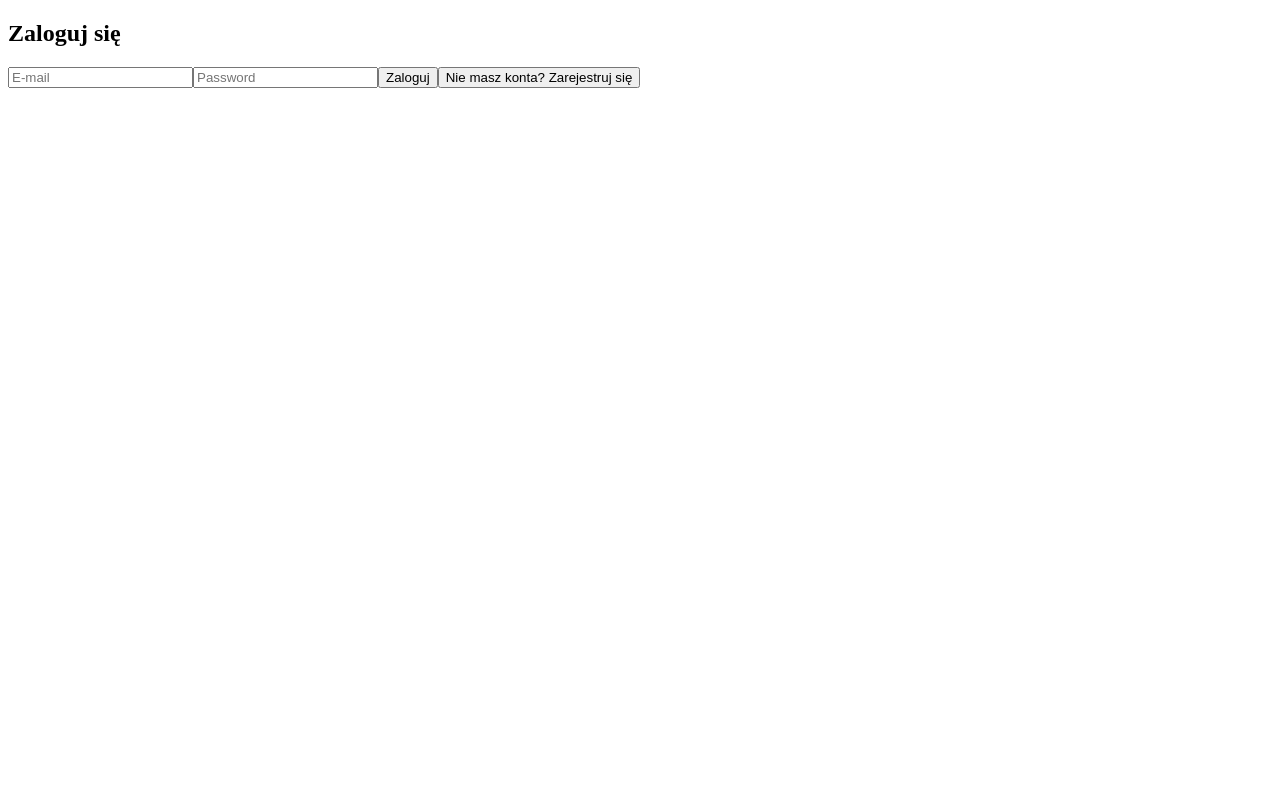
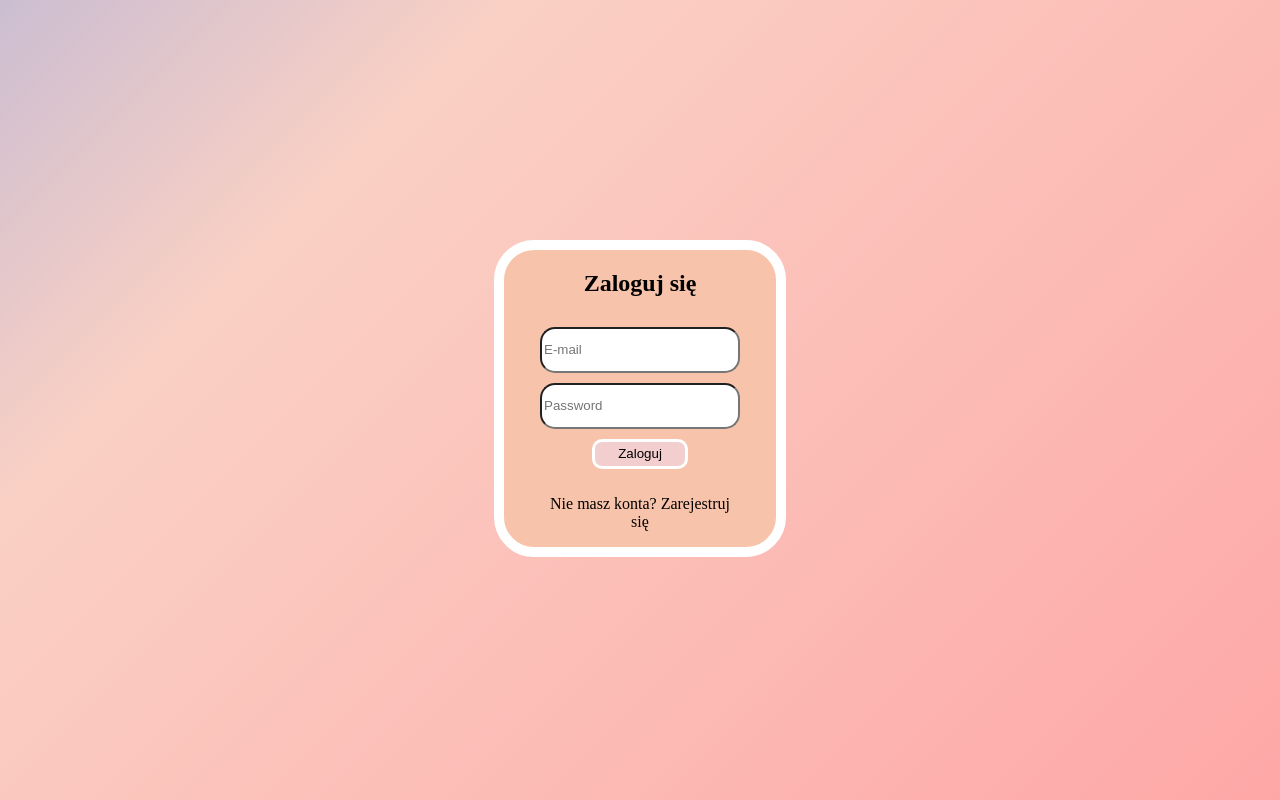
Before and after one commit to MateuszGajdowicz/BudgetMe, a React (Vite) app in the folder my-react-app/: page / in a window 1280 px wide. Built offline with nearby package versions, Linux system fonts and the light colour scheme; no server answers.

Commit message:
sumowanie wydatkow po kategoriach, stylowanie dodane troche

```diff
--- a/my-react-app/src/App.css
+++ b/my-react-app/src/App.css
@@ -0,0 +1,13 @@
+body {
+    background: linear-gradient(135deg,hsl(217, 96%, 61%), #fad0c4, #ff9a9e );
+    background-size: 200% 200%;
+    animation: gradientFlow 10s ease infinite;
+    height: 100vh;
+    margin: 0;
+  }
+
+  @keyframes gradientFlow {
+    0% { background-position: 0% 50%; }
+    50% { background-position: 100% 50%; }
+    100% { background-position: 0% 50%; }
+  }
--- a/my-react-app/src/App.jsx
+++ b/my-react-app/src/App.jsx
@@ -1,13 +1,14 @@
 // src/App.jsx
 import { useState, useEffect } from "react";
 import { auth, db } from "./firebase";
+import "./App.css"
 import { onAuthStateChanged, signOut } from "firebase/auth";
 import { collection, query, where, getDocs, deleteDoc,doc } from "firebase/firestore";
 import SignUp from "./assets/SignUp";
 import LogIn from "./assets/LogIn";
 import AddExpense from "./assets/NewExpense";
 import DisplayExpense from "./assets/DisplayExpense";
-
+import Summary from "./assets/Summary";
 function App() {
   const [isRegistered, setIsRegistered] = useState(true)
   const [isLogged, setIsLogged]=useState(false)
@@ -75,12 +76,13 @@ function App() {
           </>
         ) : (
           <>
-          <button onClick={LogOut}>Wyloguj</button>
+          <button className="logOutButton" onClick={LogOut}>Wyloguj</button>
             {
               user && (
                 <>
-                  <AddExpense isLogged={isLogged} fetchExpenses={fetchExpenses} />
+                  {/* <AddExpense isLogged={isLogged} fetchExpenses={fetchExpenses} /> */}
                   <DisplayExpense DeleteExpense={DeleteExpense} setExpensesList={setExpensesList} expensesList={expensesList} />
+                  {/* <Summary expensesList={expensesList}/> */}
                 </>
               )
             }
--- /dev/null
+++ b/my-react-app/src/assets/DisplayExpense.css
@@ -0,0 +1,33 @@
+.ExpensesContainer{
+    position: absolute;
+    max-height: 70%;
+    overflow: scroll;
+    left: 10%;
+    width: 350px;
+    display: flex;
+    flex-direction: column;
+    gap:30px;
+    top: 20%;
+
+
+}
+.SingleExpenseContainer{
+    background-color: white;
+    padding-left: 10px;
+    border-radius: 30px;
+    position: relative;
+    height:auto;
+    border:5px solid hsl(19, 84%, 72%);
+    button{
+        position: absolute;
+        right: 15%;
+        top: 40%;
+        padding: 15px;
+        border-radius: 15px;
+        cursor: pointer;
+    }
+
+}
+::-webkit-scrollbar {
+    display: none;
+  }
--- a/my-react-app/src/assets/DisplayExpense.jsx
+++ b/my-react-app/src/assets/DisplayExpense.jsx
@@ -1,19 +1,51 @@
+import { sum } from "firebase/firestore";
+import { useEffect, useState } from "react";
+import './DisplayExpense.css'
+
 function DisplayExpense({expensesList, setExpensesList,DeleteExpense}){
+    const [expenseSum, setExpenseSum] = useState(0);
+
+    function SumExpenses(array){
+        let Sum=0;
+        for(let i =0;i<array.length;i++){
+            Sum+= parseFloat(array[i].amount);
+
+        }
+        return Sum
+
+    }
+    useEffect(()=>{
+        const sum = SumExpenses(expensesList)
+        setExpenseSum(sum);
+    },[expensesList])
 
 
     return(
         <>
+
+        <h1>Twoje ostatnie wydatki</h1>
+        <div className="ExpensesContainer">
         {expensesList.map((element, index)=>(
-            <div key={index}>
-                <h1>{element.name}</h1>
+            <>
+
+            <div className="SingleExpenseContainer"key={index}>
+                <h1>{`${element.name} - ${element.number}`}</h1>
                 <h2>
-  {`${element.amount} - ${element.category} - ${new Date(element.date).toLocaleDateString("pl-PL")} ${new Date(element.date).toLocaleTimeString("pl-PL", { hour: '2-digit', minute: '2-digit' })}`}
-</h2>
+                {`${element.amount} zł - ${element.category}  `}
+                </h2>
+                <h2>{`${new Date(element.date.seconds * 1000)
+            .toLocaleDateString("pl-PL")} ${new Date(element.date.seconds * 1000)
+            .toLocaleTimeString("pl-PL", { hour: '2-digit', minute: '2-digit' })}`}</h2>
             <button onClick={()=>{DeleteExpense(element.id)}}>Usuń</button>
             </div>
+            </>
 
 
         ))}
+
+        </div>
+
+
         </>
 
     );
--- /dev/null
+++ b/my-react-app/src/assets/LogIn.css
@@ -0,0 +1,45 @@
+.LogInContainer,.SignUpContainer {
+    position: absolute;
+    display: flex;
+    flex-direction: column;
+    text-align: center;
+    top:30%;
+    transform: translateX(-50%);
+    left: 50%;
+    width: 15%;
+    height: auto;
+    gap: 10px;
+    padding-right: 40px;
+    padding-left: 40px;
+    background-color: hsl(19, 84%, 82%);
+    border-radius: 40px;
+    border: 10px white solid;
+    align-items:center;
+    input{
+        height: 40px;
+        border-radius: 15px;
+        width: 100%;
+    }
+    button{
+        height: 30px;
+        width: 50%;
+        border-radius: 10px;
+        border:3px white solid;
+        background-color: hsl(0, 61%, 88%);
+        cursor: pointer;
+        transition: 0.3s ease;
+    }
+    button:hover{
+        background-color: hsl(0, 61%, 78%);
+    }
+    p{
+        cursor: pointer;}
+}
+.logOutButton{
+    position: absolute;
+    right: 20px;
+    padding: 10px;
+    border-radius: 10px;
+    background-color: hsl(0, 61%, 78%);
+    cursor: pointer;
+}
--- a/my-react-app/src/assets/LogIn.jsx
+++ b/my-react-app/src/assets/LogIn.jsx
@@ -1,10 +1,11 @@
 import { useState } from "react";
+import './LogIn.css'
 import { auth } from "../firebase";
 import { signInWithEmailAndPassword } from "firebase/auth";
 function LogIn({setIsLogged,setIsRegistered}){
     const [email, setEmail] = useState("");
     const [password, setPassword] = useState("")
-    const [message, setMessage] = useState("")
+    const [message, setMessage] = useState(null)
 
     async function LogInUser(){
         try{
@@ -25,8 +26,10 @@ function LogIn({setIsLogged,setIsRegistered}){
             <input type="text" placeholder="E-mail" onChange={event=>setEmail(event.target.value)}/>
             <input type="password" placeholder="Password" onChange={event=>setPassword(event.target.value)}/>
             <button onClick={LogInUser}>Zaloguj</button>
-            <button onClick={()=>setIsRegistered(false)}>Nie masz konta? Zarejestruj się</button>
-            <h2>{message} </h2>
+            <p onClick={()=>setIsRegistered(false)}>Nie masz konta? Zarejestruj się</p>
+            {message&&
+                <h2>{message} </h2>
+            }
         </div>
         </>
     );
--- a/my-react-app/src/assets/NewExpense.jsx
+++ b/my-react-app/src/assets/NewExpense.jsx
@@ -8,6 +8,7 @@ function AddExpense({isLogged, fetchExpenses}){
     const [name, setName] = useState("")
     const [amount, setAmount] = useState("")
     const [category, setCategory]= useState("")
+    const [number, setNumber] = useState("")
 
      async function handleExpenseAdd(){
         if(isLogged){
@@ -15,6 +16,7 @@ function AddExpense({isLogged, fetchExpenses}){
                 const newExpense = {
                     userID:auth.currentUser.uid,
                     name:name,
+                    number:number,
                     amount: amount,
                     category: category,
                     date: new Date(),
@@ -22,6 +24,10 @@ function AddExpense({isLogged, fetchExpenses}){
                 console.log(newExpense)
                 const docRef = await addDoc(collection(db,"expenses"),newExpense)
                 fetchExpenses();
+                alert("Dodano wydatek!")
+                setName("")
+                setNumber("")
+                setAmount("")
 
             }
             else{
@@ -40,14 +46,16 @@ function AddExpense({isLogged, fetchExpenses}){
     return(
         <div className="AddExpenseContainer">
             <h2>Dodaj wydatek</h2>
-            <input type="text" placeholder="Nazwa" onChange={event=>setName(event.target.value)}/>
-            <input type="number" placeholder="Kwota"  onChange={event=>setAmount(event.target.value)}/>
+            <input value={name} type="text" placeholder="Nazwa" onChange={event=>setName(event.target.value)}/>
+            <input value={number} type="number" placeholder="Liczba" onChange={event=>setNumber(event.target.value)}/>
+            <input value={amount} type="number" placeholder="Kwota"  onChange={event=>setAmount(event.target.value)}/>
             <select name="Kategoria" id=""  onChange={event=>setCategory(event.target.value)}>
                 <option value="Wybierz kategorię">Wybierz kategorię</option>
                 <option value="Jedzenie">Jedzenie</option>
                 <option value="Rozrywka">Rozrywka</option>
                 <option value="Sport">Sport</option>
                 <option value="Pojazdy">Pojazdy</option>
+                <option value="Rachunki">Rachunki</option>
                 <option value="Inne">Inne</option>
             </select>
             <button onClick={handleExpenseAdd}>Dodaj</button>
--- a/my-react-app/src/assets/SignUp.jsx
+++ b/my-react-app/src/assets/SignUp.jsx
@@ -1,10 +1,11 @@
 import { useState } from "react";
+import './LogIn.css'
 import { auth } from "../firebase";
 import { createUserWithEmailAndPassword } from "firebase/auth";
 function SignUp({setIsRegistered}){
     const [email, setEmail] = useState("");
     const [password, setPassword] = useState("")
-    const [message, setMessage] = useState("")
+    const [message, setMessage] = useState(null)
 
     async function handleAddUser(){
         try{
@@ -25,8 +26,12 @@ function SignUp({setIsRegistered}){
             <input type="text" placeholder="E-mail" onChange={event=>setEmail(event.target.value)}/>
             <input type="password" placeholder="Password" onChange={event=>setPassword(event.target.value)}/>
             <button onClick={handleAddUser}>Zarejestruj</button>
-            <button onClick={()=>setIsRegistered(true)}>Masz już konto? Zaloguj się</button>
-            <h2>{message}</h2>
+            <p onClick={()=>setIsRegistered(true)}>Masz już konto? Zaloguj się</p>
+            {message&&
+                        <h2>{message}</h2>
+
+            }
+
         </div>
         </>
     );
--- /dev/null
+++ b/my-react-app/src/assets/Summary.jsx
@@ -0,0 +1,68 @@
+import { useEffect, useState } from "react";
+
+function Summary({expensesList}){
+    const [SummaryExpenses, setSummaryExpenses] = useState( {
+        Food:0,
+        Attractions:0,
+        Sport:0,
+        Vehicles:0,
+        Bills:0,
+        Others:0,
+    })
+
+    function CalculateExpenses(){
+        let food= 0;
+        let attractions = 0;
+        let sport = 0;
+        let vehicles = 0;
+        let bills=0;
+        let others=0;
+
+        for(let i=0;i<expensesList.length;i++){
+            let amount = parseFloat(expensesList[i].amount);
+            switch(expensesList[i].category){
+                case "Jedzenie":
+                    food+=amount;
+                    break;
+                case "Rozrywka":
+                    attractions+=amount;
+                    break
+                case "Sport":
+                    sport+=amount;
+                    break
+                case "Pojazdy":
+                    vehicles+=amount;
+                    break
+                case "Rachunki":
+                    bills+=amount;
+                    break
+                case "Inne":
+                    others+=amount
+                    break
+
+            }
+
+        }
+        setSummaryExpenses({Food:food,
+                            Attractions:attractions,
+                            Sport:sport,
+                            Vehicles:vehicles,
+                            Bills:bills,
+                            Others:others
+        })
+    }
+    useEffect(()=>{
+        CalculateExpenses();
+    },[expensesList])
+    return(
+        <>
+        <h1>Na jedzenie wydałeś {SummaryExpenses.Food} zł</h1>
+        <h1>Na rozrywkę wydałeś {SummaryExpenses.Attractions} zł</h1>
+        <h1>Na sport wydałeś {SummaryExpenses.Sport} zł</h1>
+        <h1>Na pojazdy wydałeś {SummaryExpenses.Vehicles} zł</h1>
+        <h1>Na rachunki wydałeś {SummaryExpenses.Bills} zł</h1>
+        <h1>Na inne wydałeś {SummaryExpenses.Others} zł</h1>
+        </>
+    );
+}
+export default Summary
```
